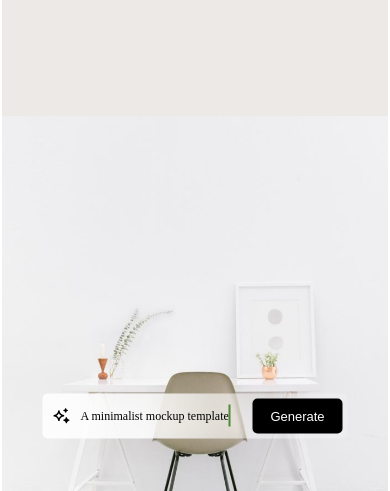
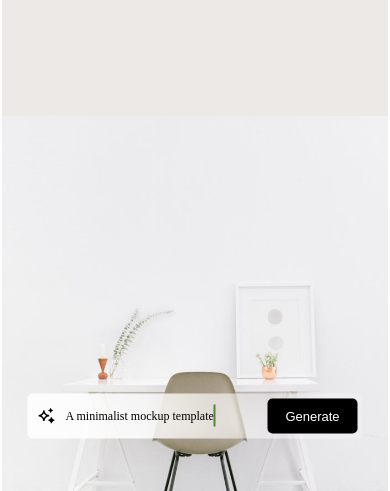
Before and after one commit to AbassKoyang/Dream-Project, a plain HTML site: page index.html in a window 390 px wide. Shown: the part 353-844 px from the top of the page. Drawn offline with nearby package versions, Linux system fonts and the light colour scheme.

Commit message:
generate input field update

```diff
--- a/style.css
+++ b/style.css
@@ -378,7 +378,7 @@ section a button:hover{
 
 
 section .inputdec{
-    width: 300px;
+    width: 330px;
     height: 45px;
     display: flex;
     flex-direction: row;
```
